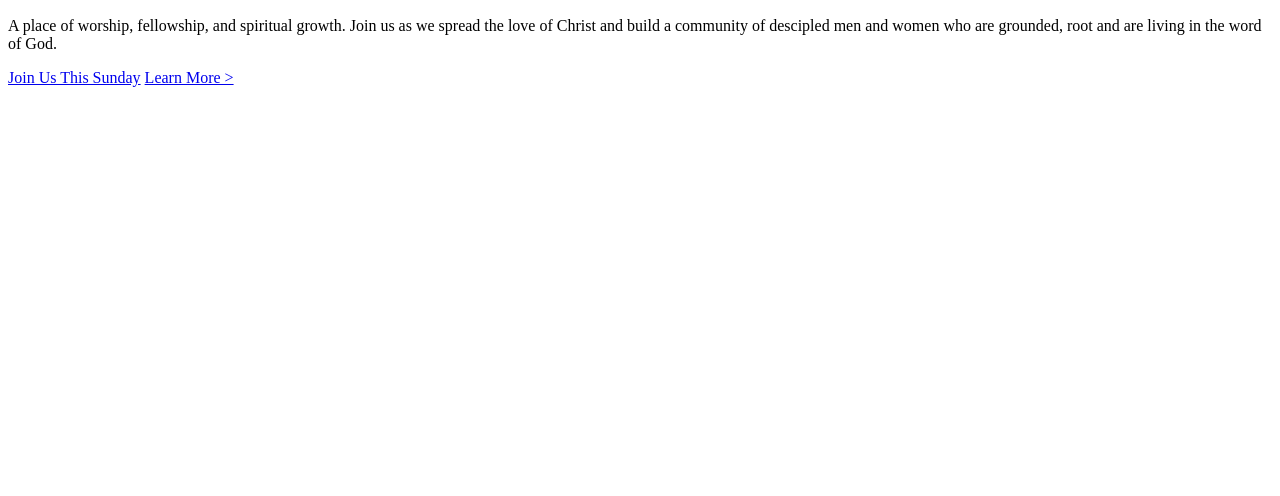
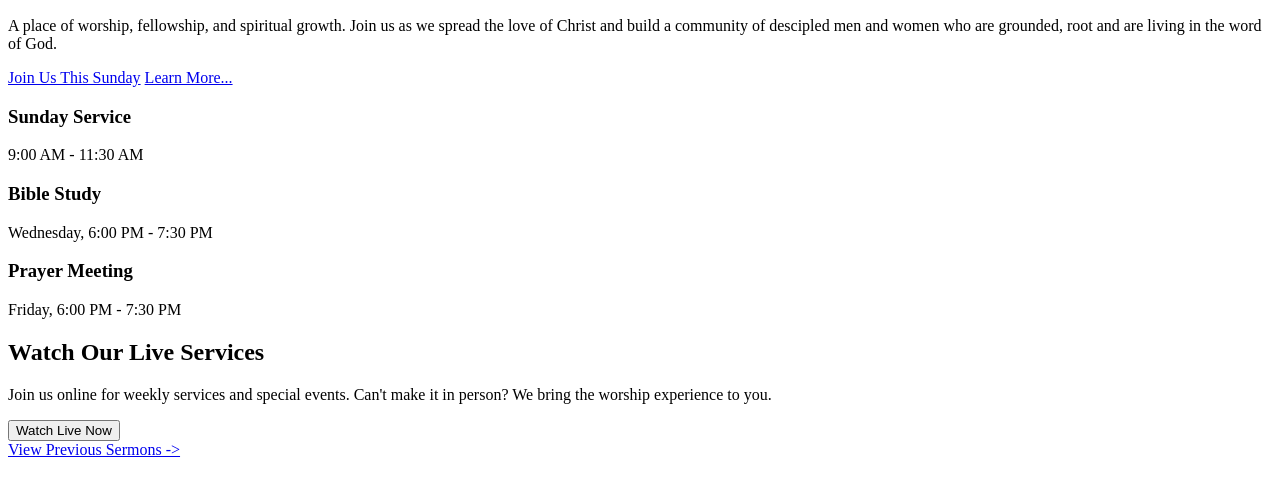
Before and after one commit to lucky-blessed/swgga_web_project, a plain HTML site: page frontend/index.html in a window 1280 px wide. Shown: the part 288-784 px from the top of the page. Drawn offline with Linux system fonts and the light colour scheme.

Commit message:
More sections

```diff
--- a/frontend/index.html
+++ b/frontend/index.html
@@ -10,6 +10,7 @@
     <title>Home Page</title>
 </head>
 <body>
+    <!-- Header -->
     <header>
         <img src="logo.png" alt="Sure Word Logo">
         <nav>
@@ -26,6 +27,8 @@
             </ul>
         </nav>
     </header>
+
+    <!-- Welcome section -->
     <section>
         <img src="" alt="Photo of worshipers.">
         <h1>Welcome to Sure Word Glorious Gospel Assembly</h1>
@@ -34,7 +37,33 @@
             grounded, root and are living in the word of God.
         </p>
         <a href="events.html">Join Us This Sunday</a>
-        <a href="about.html">Learn More ></a>
+        <a href="about.html">Learn More...</a>
     </section>
+
+    <!-- Weekly activities -->
+    <section>
+        <article>
+            <h3>Sunday Service</h3>
+            <p>9:00 AM - 11:30 AM</p>
+        </article>
+        <article>
+            <h3>Bible Study</h3>
+            <p>Wednesday, 6:00 PM - 7:30 PM</p>
+        </article>
+        <article>
+            <h3>Prayer Meeting</h3>
+            <p>Friday, 6:00 PM - 7:30 PM</p>
+        </article>
+    </section>
+
+    <!-- Live Services-->
+     <section>
+        <h2>Watch Our Live Services</h2>
+        <p>Join us online for weekly services and special events. Can't make it in person? We bring the worship experience to you.</p>
+        <div>
+            <button>Watch Live Now</button>
+        </div>
+        <a href="#">View Previous Sermons -></a>
+     </section>
 </body>
 </html>
```
